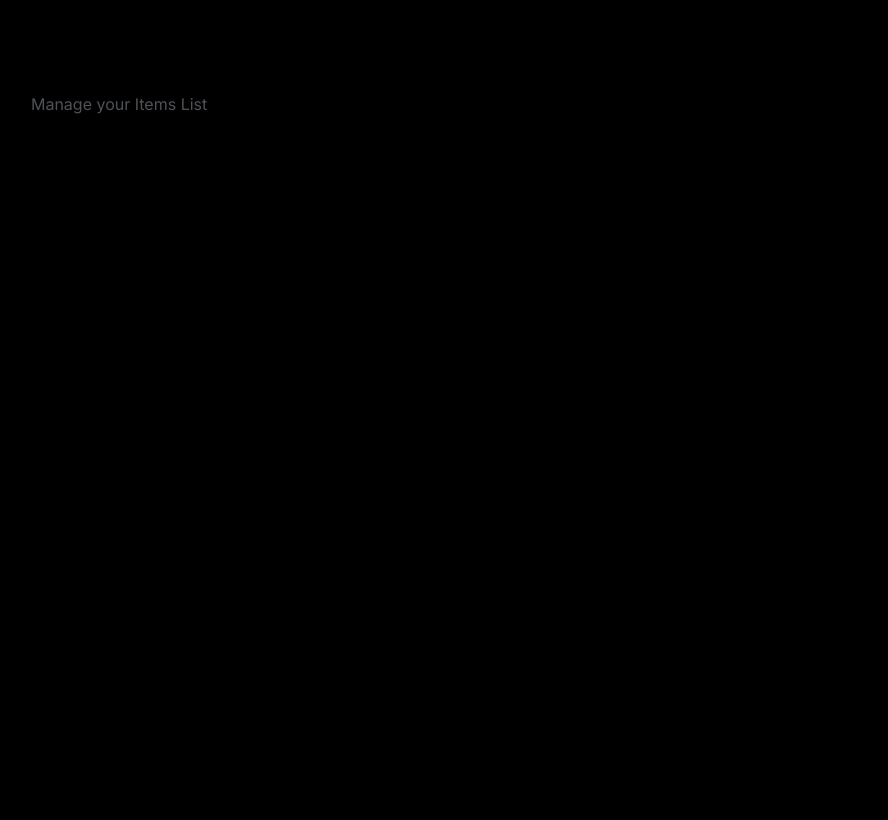
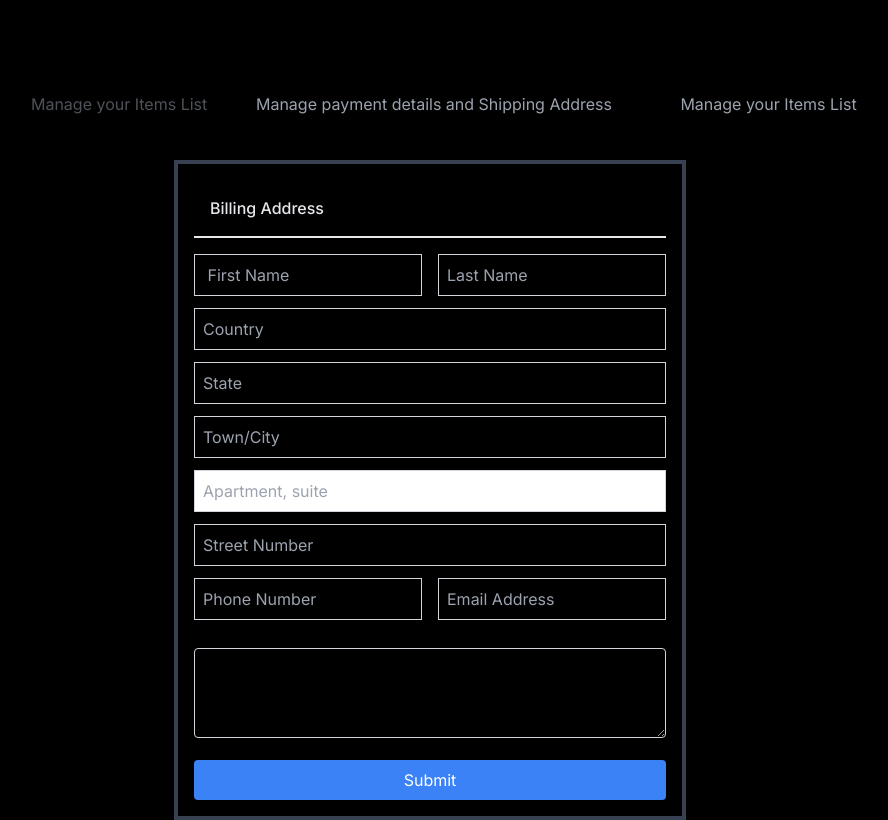
Before and after one commit to AbuSantos/eCommerce, a Next.js app: page /checkout in a window 1280 px wide. Shown: the whole page, without its empty margins (210-1098 px from the left). Built offline with nearby package versions, Linux system fonts and the light colour scheme.

Commit message:
adding a checkout form for the user, this also include a delivery address

```diff
--- a/app/cart/page.tsx
+++ b/app/cart/page.tsx
@@ -3,19 +3,23 @@ import React from 'react'
 import { CartItemType } from "@/context/CartProvider"
 import { ReducerAction } from "@/context/CartProvider"
 import { ReducerActionType } from "@/context/CartProvider"
-import { formatCurrency } from "@/utils/util"
+import { formatCurrency, formatVAT } from "@/utils/util"
 import { ChangeEvent, Dispatch, ReactElement, useState } from "react"
 import useCart from '@/hooks/useCart'
 import { Button } from '@/components/ui/Button'
 import BreadCrumps from '@/components/ui/BreadCrumps'
-import { useRouter, useSearchParams, usePathname } from 'next/navigation'
+import { useRouter, usePathname } from 'next/navigation'
+import Link from 'next/link'
+import payment from "@/public/payment.svg"
 
 const Cart = () => {
     const router = usePathname()
     const isCartPage = router.includes('/cart');
     console.log(isCartPage);
 
-    const { dispatch, REDUCER_ACTIONS, totalItems, totalPrice, cart } = useCart()
+    const { dispatch, REDUCER_ACTIONS, totalItems, totalPrice, totalPriceNumber, cart } = useCart()
+    console.log(totalPrice);
+
     // const optionValues: number[] = [...Array(highestQty).keys()].map(i => i + 1)
     // const options: ReactElement[] = optionValues.map(val => {
     //     return (
@@ -52,7 +56,7 @@ const Cart = () => {
 
                                         <td className='p-5'>
                                             <div className='flex w-80  items-center space-x-2'>
-                                                <button className=' hover:bg-slate-800  h-5 w-5 rounded-full' onClick={() => dispatch({
+                                                <button className=' hover:bg-slate-800  h-10 w-10 rounded-full flex items-center justify-center' onClick={() => dispatch({
                                                     type: REDUCER_ACTIONS.REMOVE, payload: item
                                                 })}>
                                                     <svg xmlns="http://www.w3.org/2000/svg" width="20px" height="20px" viewBox="0 0 24 24" fill="none">
@@ -93,25 +97,41 @@ const Cart = () => {
                     </table>
 
                 </div>
-                <div className="cart-basket ">
-                    <h2>CART TOTALS</h2>
-                    <div>
-                        {
-                            cart.length > 0 && cart.map((item, index) => (
-                                <div>
-                                    <div key={index} className='flex justify-between items-center border-b-2 border-gray-600 border:opacity-50 p-4'>
+                <div className="cart-basket  w-full">
+                    <h2 className='mb-8'>CART TOTALS</h2>
+                    <div className=' w-full'>
+
+
+                        <div className='flex justify-between items-center border-b-2 border-gray-600 border:opacity-50 p-4'>
                             <p>Subtotal</p>
                             <p>
-                                            {formatCurrency(item.price * item.qty)}
+                                {totalPrice}
                             </p>
                         </div>
-                                    <div>
+
+
+
+                        <div className='flex justify-between items-center border-b-2 border-gray-600 border:opacity-50 p-4'>
                             <p>VAT(7.5%)</p>
+
+                            <p>{formatCurrency(formatVAT(totalPriceNumber))}</p>
                         </div>
+                        <div className='flex justify-between items-center border-b-2 border-gray-600 border:opacity-50 p-4'>
+                            <p>Total</p>
+
+                            <p>{formatCurrency(formatVAT(totalPriceNumber) + totalPriceNumber)}</p>
                         </div>
-                            ))
-                        }
-                        <Button variant="buy">Checkout</Button>
+                        <div className='w-full bg-gray-900  flex items-center justify-center'>
+                            <Link
+                                className="p-4 w-full text-center"
+                                href="/checkout"
+                            >
+                                {/* <img src={payment} alt="payment" /> */}
+                                PAY NOW
+                            </Link>
+                        </div>
+
+
                     </div>
                 </div>
             </div>
--- a/app/checkout/page.tsx
+++ b/app/checkout/page.tsx
@@ -1,11 +1,19 @@
+"use client"
+import AddressForm from '@/components/AddressForm'
 import BreadCrumps from '@/components/ui/BreadCrumps'
+import { usePathname } from 'next/navigation'
 import React from 'react'
 
 const CheckOut = () => {
+    const router = usePathname()
+    const isCheckOut = router.includes('/checkout');
+    console.log(isCheckOut);
+
     return (
         <div>
-            < BreadCrumps />
-            CheckOut</div>
+            < BreadCrumps isCheckOut={isCheckOut} />
+            <AddressForm/>
+        </div>
     )
 }
 
--- /dev/null
+++ b/components/AddressForm.tsx
@@ -0,0 +1,173 @@
+import React, { useState } from 'react';
+
+const AddressForm = () => {
+    const [formData, setFormData] = useState({
+        firstName: '',
+        lastName: '',
+        country: '',
+        region: '',
+        streetNumber: '',
+        apartmentNumber: '',
+        city: '',
+        state: '',
+        postcode: '',
+        phoneNumber: '',
+        extraInformation: '',
+        emailAddress: ''
+    });
+
+    const handleChange = (e) => {
+        const { name, value } = e.target;
+        setFormData({
+            ...formData,
+            [name]: value,
+        });
+    };
+
+    const handleSubmit = (e) => {
+        e.preventDefault();
+        // Add logic to handle form submission
+        console.log('Form submitted:', formData);
+    };
+
+    return (
+        <form onSubmit={handleSubmit} className="max-w-lg mx-auto mt-8 text-gray-800 border-4 border-gray-700 p-4">
+            <h2 className='text-gray-200 font-medium p-4 capitalize border-b-2 mb-4'>Billing Address</h2>
+            <div className="grid grid-cols-2 gap-4 mb-3 ">
+                <div>
+                    <input
+                        placeholder=' First Name'
+                        type="text"
+                        id="firstName"
+                        name="firstName"
+                        value={formData.firstName}
+                        onChange={handleChange}
+                        className="w-full p-2 border border-gray-300 focus:outline-none bg-transparent "
+                    />
+                </div>
+                <div>
+                    <input
+                        placeholder='Last Name'
+                        type="text"
+                        id="lastName"
+                        name="lastName"
+                        value={formData.lastName}
+                        onChange={handleChange}
+                        className="w-full p-2 border border-gray-300  focus:outline-none bg-transparent"
+                    />
+                </div>
+            </div>
+
+            {/* <div className="grid grid-cols-2 gap-4 mt-4"> */}
+            <div className=''>
+                <input
+                    placeholder='Country'
+                    type="text"
+                    id="country"
+                    name="country"
+                    value={formData.country}
+                    onChange={handleChange}
+                    className="w-full p-2 border border-gray-300 mb-3 focus:outline-none bg-transparent"
+                />
+            </div>
+            <div>
+
+                <input
+                    placeholder='State'
+                    type="text"
+                    id="state"
+                    name="state"
+                    value={formData.state}
+                    onChange={handleChange}
+                    className="w-full p-2 border border-gray-300 mb-3 focus:outline-none bg-transparent"
+                />
+            </div>
+            <div>
+
+                <input
+                    placeholder='Town/City'
+                    type="text"
+                    id="city"
+                    name="city"
+                    value={formData.city}
+                    onChange={handleChange}
+                    className="w-full p-2 border border-gray-300 mb-3 focus:outline-none bg-transparent"
+                />
+            </div>
+            <div>
+                <input
+                    placeholder='Apartment, suite'
+                    type="text"
+                    id="apartment"
+                    name="apartmentNumber"
+                    value={formData.apartmentNumber}
+                    onChange={handleChange}
+                    className="w-full p-2 border border-gray-300 mb-3 focus:outline-none"
+                />
+            </div>
+            <div>
+                <input
+                    placeholder='Street Number'
+                    type="text"
+                    id="streetNumber"
+                    name="streetNumber"
+                    value={formData.streetNumber}
+                    onChange={handleChange}
+                    className="w-full p-2 border border-gray-300 mb-3 focus:outline-none bg-transparent"
+                />
+            </div>
+            <div className="grid grid-cols-2 gap-4">
+                <div>
+                    <input
+                        placeholder='Phone Number'
+                        required
+                        type="text"
+                        id="phoneNumber"
+                        name="phoneNumber"
+                        value={formData.phoneNumber}
+                        onChange={handleChange}
+                        className="w-full p-2 border border-gray-300 mb-3 focus:outline-none bg-transparent"
+                    />
+                </div>
+                <div>
+                    <input
+                        placeholder='Email Address'
+                        required
+                        type="email"
+                        id="emailAddress"
+                        name="emailAddress"
+                        value={formData.emailAddress}
+                        onChange={handleChange}
+                        className="w-full p-2 border border-gray-300 mb-3 focus:outline-none bg-transparent"
+                    />
+                </div>
+            </div>
+            {/* </div> */}
+
+            <div className="grid grid-cols-2 gap-4 mt-4">
+                {/* Add other fields for street number, apartment number, etc. */}
+                {/* ... */}
+
+                {/* Extra information */}
+                <div className="col-span-2">
+                    <textarea
+                        Extra Information
+                        placeholder=''
+                        id="extraInformation"
+                        name="extraInformation"
+                        value={formData.extraInformation}
+                        onChange={handleChange}
+                        rows="3"
+                        className="w-full p-2 border border-gray-300 rounded focus:outline-none bg-transparent"
+                    />
+                </div>
+            </div>
+
+            <button type="submit" className="mt-4 w-full bg-blue-500 text-white py-2 px-4 rounded">
+                Submit
+            </button>
+        </form>
+    );
+};
+
+export default AddressForm;
--- a/components/ui/BreadCrumps.tsx
+++ b/components/ui/BreadCrumps.tsx
@@ -1,29 +1,34 @@
+"use client"
+import { useRouter } from "next/navigation"
+
 type PropsType = {
-    isCartPage: boolean
+    isCartPage?: boolean,
+    isCheckOut?: boolean,
+
 }
-const BreadCrumps = ({ isCartPage }: PropsType) => {
-
+const BreadCrumps = ({ isCartPage, isCheckOut }: PropsType) => {
+    const router = useRouter()
     return (
         <div className="breadcrump flex justify-between items-center m-auto w-8/12 cursor-pointer mt-14  ">
-            <div className={`shopping-cart flex items-center space-x-2  ${isCartPage ? 'opacity-100' : "opacity-50"}`}>
+            <div className={`shopping-cart flex items-center space-x-2  ${isCartPage ? 'opacity-100' : "opacity-50"}`} onClick={() => router.push("/cart")}>
                 <h1 className='font-medium text-7xl'>I</h1>
                 <div >
                     <h3 className='font-semibold'>CART</h3>
                     <p className='text-gray-400'>Manage your Items List</p>
                 </div>
             </div>
-            <div className="checkout-details flex items-center space-x-2 ">
+            <div className={`checkout-details flex items-center space-x-2 ${isCheckOut ? 'opacity-100' : "opacity-50"}`} onClick={() => router.push("/checkout")}>
                 <h1 className='font-medium text-7xl' >II</h1>
                 <div>
                     <h3 className='font-semibold'>CHECKOUT DETAILS</h3>
-                    <p>Manage payment details and Shipping Address</p>
+                    <p className='text-gray-400'>Manage payment details and Shipping Address</p>
                 </div>
             </div>
             <div className="order-complete flex items-center space-x-2 ">
                 <h1 className='font-medium text-7xl'>III</h1>
                 <div>
                     <h3 className='font-semibold'>ORDER COMPLETE</h3>
-                    <p>Manage your Items List</p>
+                    <p className='text-gray-400'>Manage your Items List</p>
                 </div>
             </div>
         </div>
--- a/utils/util.ts
+++ b/utils/util.ts
@@ -30,3 +30,9 @@ export const formatCurrency = (value: any) => {
 
   return currency;
 };
+
+export const formatVAT = (totalPrice: any): number => {
+  const vatPercentage = 7.5 / 100;
+  const vatAmount = vatPercentage * totalPrice;
+  return parseFloat(vatAmount.toFixed(2));
+};
```
Also changed, not shown: context/CartProvider.tsx (+5 -2 lines), public/payment.svg (added). Lines whose indentation alone changed are shown as unchanged.
